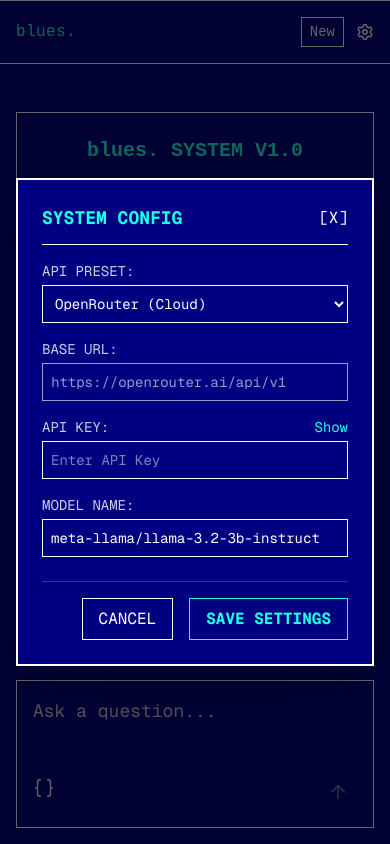
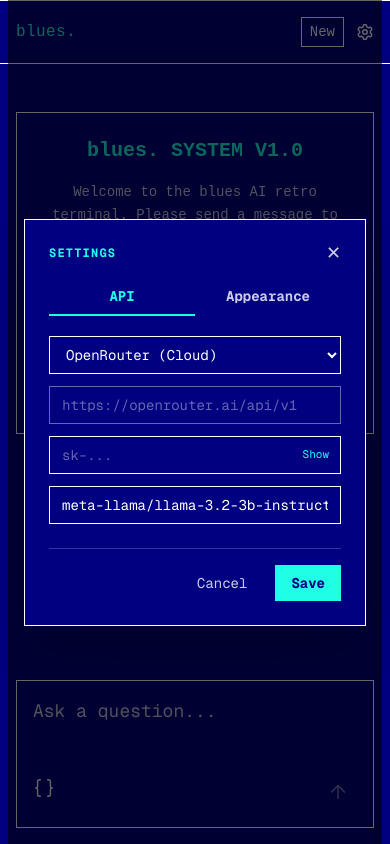
Before and after one commit to Jimuelzxc/avocado, a Next.js app: page / in a window 390 px wide. Both pictures are taken after a click on the button 365 px from the left and 32 px from the top of the page. Built offline with nearby package versions, Linux system fonts and the light colour scheme.

Commit message:
fix: add mx-2 margin to modals for mobile safety

```diff
--- a/app/components/SettingsModal.tsx
+++ b/app/components/SettingsModal.tsx
@@ -1,10 +1,12 @@
 'use client';
 
 import React, { useState } from 'react';
-import { useChatStore } from '../store/chatStore';
+import { useChatStore, Theme, FontSize, FontFamily } from '../store/chatStore';
 
 export function SettingsModal() {
-  const { apiKey, baseUrl, model, setSettings, setSettingsOpen } = useChatStore();
+  const { apiKey, baseUrl, model, theme, fontSize, fontFamily, setTheme, setFontSize, setFontFamily, setSettings, setSettingsOpen } = useChatStore();
+
+  const [activeTab, setActiveTab] = useState<'appearance' | 'api'>('api');
 
   const [preset, setPreset] = useState(() => {
     if (baseUrl.includes('localhost') || baseUrl.includes('127.0.0.1')) {
@@ -20,7 +22,6 @@ export function SettingsModal() {
   const [localModel, setLocalModel] = useState(model);
   const [showKey, setShowKey] = useState(false);
 
-  // Handle preset selection
   const handlePresetChange = (selected: string) => {
     setPreset(selected);
     if (selected === 'ollama') {
@@ -42,94 +43,141 @@ export function SettingsModal() {
     setSettingsOpen(false);
   };
 
+  const tabClass = (tab: 'appearance' | 'api') =>
+    `flex-1 py-2 text-sm font-bold transition-colors cursor-pointer ${
+      activeTab === tab
+        ? 'text-accent border-b-2 border-accent'
+        : 'text-text-secondary hover:text-text-primary border-b-2 border-transparent'
+    }`;
+
   return (
-    <div className="fixed inset-0 flex items-center justify-center bg-black/60 z-50 p-4">
-      {/* Retro style modal container */}
-      <div className="w-full max-w-md border-2 border-border bg-surface p-6 text-text-primary font-mono shadow-2xl relative">
-        <div className="flex justify-between items-center border-b border-border pb-3 mb-4">
-          <h2 className="text-accent text-lg font-bold">SYSTEM CONFIG</h2>
+    <div className="fixed inset-0 flex items-center justify-center bg-black/60 z-50 p-4 mx-2">
+      <div className="w-full max-w-md bg-surface border border-border p-6 text-text-primary font-mono shadow-2xl relative">
+        <div className="flex justify-between items-center mb-4">
+          <h2 className="text-accent text-xs font-bold tracking-widest uppercase">Settings</h2>
           <button
             onClick={() => setSettingsOpen(false)}
-            className="text-text-primary hover:text-accent-secondary cursor-pointer"
+            className="text-text-secondary hover:text-text-primary transition-colors cursor-pointer text-lg leading-none"
+            aria-label="Close"
           >
-            [X]
+            ✕
           </button>
         </div>
 
-        <div className="flex flex-col gap-4 text-sm">
-          {/* Preset Selector */}
-          <div className="flex flex-col gap-1">
-            <label className="text-text-secondary">API PRESET:</label>
+        <div className="flex mb-5">
+          <button onClick={() => setActiveTab('api')} className={tabClass('api')}>
+            API
+          </button>
+          <button onClick={() => setActiveTab('appearance')} className={tabClass('appearance')}>
+            Appearance
+          </button>
+        </div>
+
+        {activeTab === 'appearance' && (
+          <div className="flex flex-col gap-4 text-sm">
+            <div className="flex flex-col gap-1">
+              <label className="text-text-secondary text-[11px] tracking-wider uppercase">Theme</label>
+              <select
+                value={theme}
+                onChange={(e) => setTheme(e.target.value as Theme)}
+                className="w-full bg-surface border border-border text-text-primary px-3 py-2 outline-none focus:border-accent transition-colors"
+              >
+                <option value="default">Default</option>
+                <option value="dark">Dark</option>
+                <option value="light">Light</option>
+                <option value="claude">Claude Code</option>
+              </select>
+            </div>
+
+            <div className="flex flex-col gap-1">
+              <label className="text-text-secondary text-[11px] tracking-wider uppercase">Font Size</label>
+              <select
+                value={fontSize}
+                onChange={(e) => setFontSize(e.target.value as FontSize)}
+                className="w-full bg-surface border border-border text-text-primary px-3 py-2 outline-none focus:border-accent transition-colors"
+              >
+                <option value="small">Small</option>
+                <option value="medium">Medium</option>
+                <option value="large">Large</option>
+              </select>
+            </div>
+
+            <div className="flex flex-col gap-1">
+              <label className="text-text-secondary text-[11px] tracking-wider uppercase">Font</label>
+              <select
+                value={fontFamily}
+                onChange={(e) => setFontFamily(e.target.value as FontFamily)}
+                className="w-full bg-surface border border-border text-text-primary px-3 py-2 outline-none focus:border-accent transition-colors"
+              >
+                <option value="mono">Monospace</option>
+                <option value="sans">Sans-serif</option>
+              </select>
+            </div>
+          </div>
+        )}
+
+        {activeTab === 'api' && (
+          <div className="flex flex-col gap-3 text-sm">
             <select
               value={preset}
               onChange={(e) => handlePresetChange(e.target.value)}
-              className="w-full bg-surface border border-border text-text-primary p-2 outline-none focus:border-accent"
+              className="w-full bg-surface border border-border text-text-primary px-3 py-2 outline-none focus:border-accent transition-colors"
             >
               <option value="openrouter">OpenRouter (Cloud)</option>
               <option value="ollama">Ollama (Localhost)</option>
               <option value="custom">Custom Endpoint</option>
             </select>
-          </div>
 
-          {/* Base URL */}
-          <div className="flex flex-col gap-1">
-            <label className="text-text-secondary">BASE URL:</label>
             <input
               type="text"
               value={localBaseUrl}
               onChange={(e) => setLocalBaseUrl(e.target.value)}
               disabled={preset !== 'custom'}
-              className="w-full bg-surface border border-border text-text-primary p-2 outline-none focus:border-accent disabled:opacity-60"
+              placeholder="https://api.example.com/v1"
+              className="w-full bg-surface border border-border text-text-primary px-3 py-2 outline-none focus:border-accent transition-colors disabled:opacity-40 disabled:cursor-not-allowed placeholder:text-text-secondary/50"
             />
-          </div>
 
-          {/* API Key */}
-          <div className="flex flex-col gap-1">
-            <label className="text-text-secondary flex justify-between">
-              <span>API KEY:</span>
+            <div className="relative">
+              <input
+                type={showKey ? 'text' : 'password'}
+                value={localApiKey}
+                onChange={(e) => setLocalApiKey(e.target.value)}
+                placeholder={preset === 'ollama' ? 'No API key required' : 'sk-...'}
+                disabled={preset === 'ollama'}
+                className="w-full bg-surface border border-border text-text-primary px-3 py-2 pr-14 outline-none focus:border-accent transition-colors disabled:opacity-40 disabled:cursor-not-allowed placeholder:text-text-secondary/50"
+              />
               <button
                 type="button"
                 onClick={() => setShowKey(!showKey)}
-                className="text-accent hover:underline cursor-pointer"
+                disabled={preset === 'ollama'}
+                className="absolute right-1 top-1/2 -translate-y-1/2 px-2 py-1 text-[11px] text-accent hover:text-accent-secondary transition-colors disabled:opacity-40 cursor-pointer"
               >
                 {showKey ? 'Hide' : 'Show'}
               </button>
-            </label>
-            <input
-              type={showKey ? 'text' : 'password'}
-              value={localApiKey}
-              onChange={(e) => setLocalApiKey(e.target.value)}
-              placeholder={preset === 'ollama' ? 'None required' : 'Enter API Key'}
-              disabled={preset === 'ollama'}
-              className="w-full bg-surface border border-border text-text-primary p-2 outline-none focus:border-accent disabled:opacity-60"
-            />
-          </div>
+            </div>
 
-          {/* Model Name */}
-          <div className="flex flex-col gap-1">
-            <label className="text-text-secondary">MODEL NAME:</label>
             <input
               type="text"
               value={localModel}
               onChange={(e) => setLocalModel(e.target.value)}
-              className="w-full bg-surface border border-border text-text-primary p-2 outline-none focus:border-accent"
+              placeholder="model-name"
+              className="w-full bg-surface border border-border text-text-primary px-3 py-2 outline-none focus:border-accent transition-colors placeholder:text-text-secondary/50"
             />
           </div>
-        </div>
+        )}
 
-        {/* Action buttons */}
-        <div className="flex gap-4 justify-end mt-6 pt-4 border-t border-border/20">
+        <div className="flex gap-3 justify-end mt-6 pt-4 border-t border-border/20">
           <button
             onClick={() => setSettingsOpen(false)}
-            className="border border-border hover:bg-surface-overlay px-4 py-2 cursor-pointer transition-colors"
+            className="px-4 py-2 text-text-secondary hover:text-text-primary transition-colors cursor-pointer text-sm"
           >
-            CANCEL
+            Cancel
           </button>
           <button
             onClick={handleSave}
-            className="border border-accent text-accent hover:bg-accent/10 px-4 py-2 cursor-pointer transition-colors font-bold"
+            className="px-4 py-2 bg-accent text-surface font-bold text-sm hover:opacity-90 transition-opacity cursor-pointer"
           >
-            SAVE SETTINGS
+            Save
           </button>
         </div>
       </div>
--- a/app/components/SystemPromptModal.tsx
+++ b/app/components/SystemPromptModal.tsx
@@ -17,10 +17,10 @@ export function SystemPromptModal({ onClose }: SystemPromptModalProps) {
   };
 
   return (
-    <div className="fixed inset-0 flex items-center justify-center bg-black/60 z-50 p-4">
+    <div className="fixed inset-0 flex items-center justify-center bg-black/60 z-50 p-4 mx-2">
       <div className="w-full max-w-2xl border-2 border-border bg-surface p-6 text-text-primary font-mono shadow-2xl relative">
         <div className="flex justify-between items-center border-b border-border pb-3 mb-4">
-          <h2 className="text-accent text-lg font-bold">SYSTEM PROMPT</h2>
+          <h2 className="text-accent text-base font-bold">SYSTEM PROMPT</h2>
           <button
             onClick={onClose}
             className="text-text-primary hover:text-accent-secondary cursor-pointer"
@@ -30,9 +30,7 @@ export function SystemPromptModal({ onClose }: SystemPromptModalProps) {
         </div>
 
         <div className="flex flex-col gap-1 mb-6">
-          <label className="text-text-secondary text-sm mb-1">
-            Define how the AI behaves across all conversations:
-          </label>
+
           <textarea
             value={localPrompt}
             onChange={(e) => setLocalPrompt(e.target.value)}
```
